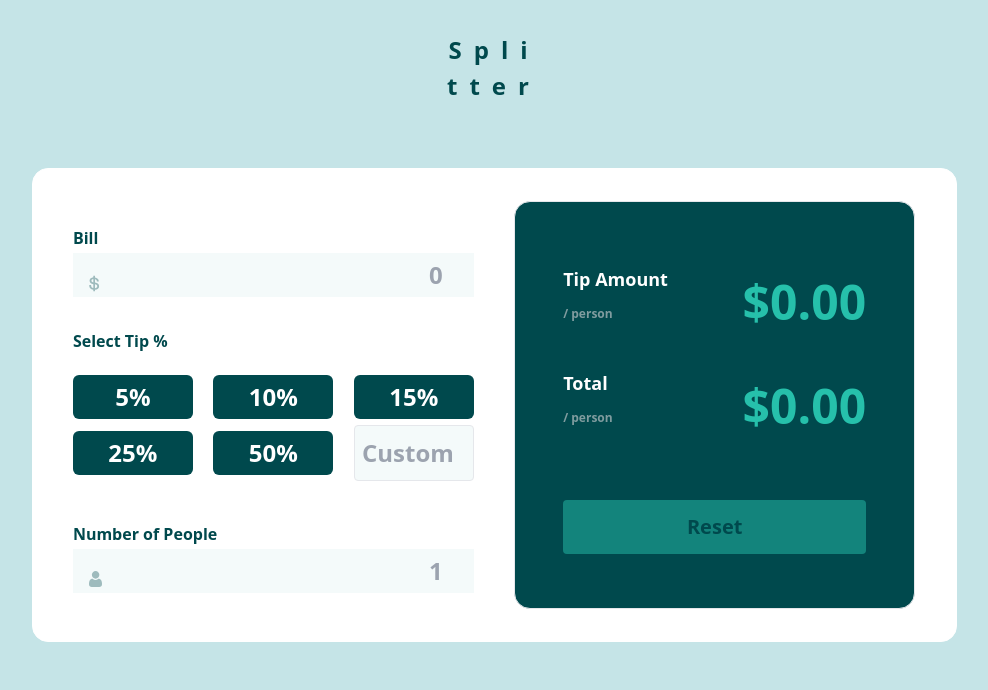
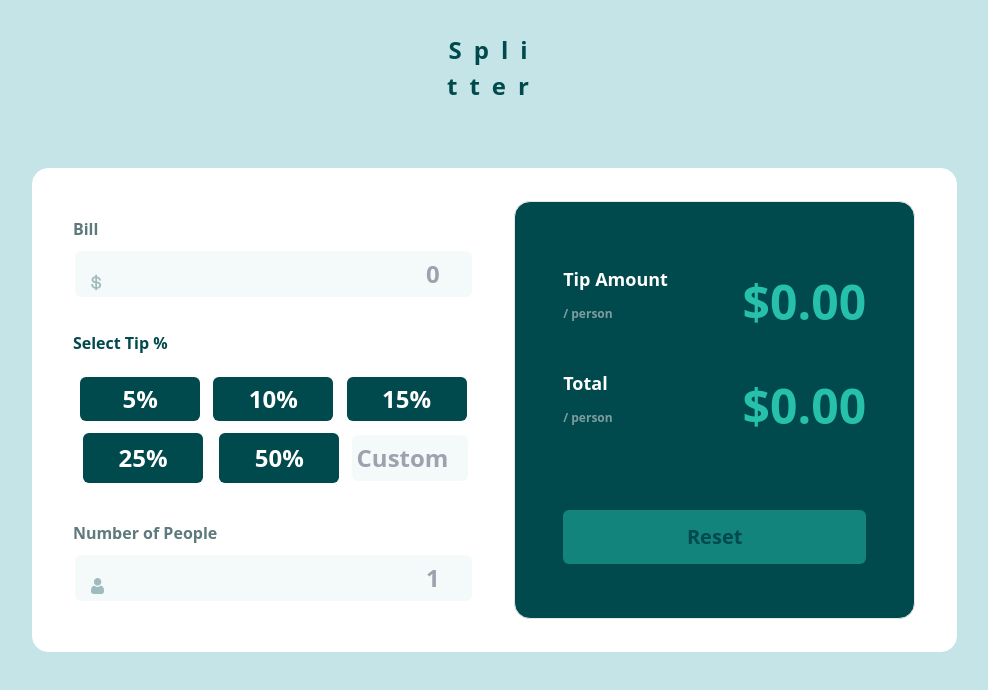
Before and after one commit to atinybeardedman/splitter, a Vue app: page / in a window 1280 px wide. Shown: the top 690 px of the page, without its empty margins (146-1134 px from the left). Built offline with nearby package versions, Linux system fonts and the light colour scheme.

Commit message:
feat: add error styling

```diff
--- a/src/App.vue
+++ b/src/App.vue
@@ -1,13 +1,13 @@
 <template>
   <main h="100vh" display="flex" bg="gray-cyan-200">
-    <section m="md:y-auto md:x-auto y-0" max-w="md:925px">
-      <h1 font="700 tracking-0.75rem" p="y-2rem md:b-4rem" text="center uppercase dark-cyan" class="title">
+    <section m="lg:y-auto lg:x-auto y-0" max-w="lg:925px">
+      <h1 font="700 tracking-0.75rem" p="y-2rem lg:b-4rem" text="center uppercase dark-cyan" class="title">
         Spli
         <br />tter
       </h1>
-      <div md="flex flex-row justify-evenly" bg="white" border="~ rounded-2xl white" p="1rem">
-        <tip-form m="md:1rem" min-w="md:375px" w="md:45/100 full"></tip-form>
-        <result-display m="md:1rem" min-w="md:375px" w="md:45/100 full"></result-display>
+      <div lg="flex flex-row justify-evenly" bg="white" border="~ rounded-2xl white" p="md:1rem 2rem">
+        <tip-form m="lg:1rem" min-w="lg:375px" w="lg:45/100 full"></tip-form>
+        <result-display m="lg:1rem" min-w="lg:375px" w="lg:45/100 full"></result-display>
       </div>
     </section>
   </main>
--- a/src/components/BaseButton.vue
+++ b/src/components/BaseButton.vue
@@ -1,5 +1,9 @@
 <template>
-    <button  @click="$emit('click', $event)">
+    <button
+        outline="none active:none hover:none focus:none focus-visible:black"
+        border="none rounded-md"
+        @click="$emit('click', $event)"
+    >
         <slot></slot>
     </button>
 </template>
--- a/src/components/BaseInput.vue
+++ b/src/components/BaseInput.vue
@@ -3,6 +3,9 @@
         w="full"
         bg="gray-cyan-100"
         text="right dark-cyan"
+        border="~ rounded-md 1px solid primary opacity-0"
+        outline="~ none"
+        cursor="pointer"
         py="1"
         :id="id"
         :placeholder="placeholder"
@@ -32,12 +35,19 @@ export default defineComponent({
         modelValue: {
             type: [String, Number],
             default: ''
+        },
+        validationFn: {
+            type: Function,
+            default: (val: string | number): string => ''
         }
     },
     methods: {
         updateInput(event: Event): void {
-            this.$emit('update:modelValue', (<HTMLInputElement>event.target).value);
-        }
-    }
+            const value = (<HTMLInputElement>event.target).value;
+            this.$emit('update:modelValue', value);
+            this.$emit('validation', this.validationFn(value));
+            }
+    },
+    emits: ['update:modelValue','validation']
 });
 </script>
--- a/src/components/FormField.vue
+++ b/src/components/FormField.vue
@@ -1,10 +1,15 @@
 <template>
     <div>
-        <div class="header">
-            <label :for="id" font="700" text="16px dark-cyan">{{ label }}</label>
-            <div class="error"></div>
+        <div v-if="label" class="header" flex="~ row" justify="between" text="16px" font="700" p="b-0.5rem">
+            <label :for="id"  text="gray-cyan-500">{{ label }}</label>
+            <div text="warning" class="error-label">{{error}}</div>
         </div>
-        <div class="input-wrapper" pos="relative">
+        <div
+            transition="~"
+            :class="['input-wrapper', {error}]"
+            border="~ rounded-md 2px solid primary opacity-0 focus-within:opacity-100 hover:opacity-100"
+            pos="relative"
+        >
             <base-icon pos="absolute top-1/2 left-1rem" transform="~ -translate-y-1/2">
                 <dollar-icon v-if="icon === 'dollar'"></dollar-icon>
                 <person-icon v-else-if="icon === 'person'"></person-icon>
@@ -41,6 +46,16 @@ export default defineComponent({
             type: String,
             default: ''
         },
+        error: {
+            type: String,
+            default: ''
+        }
     }
 });
 </script>
+
+<style>
+    .error.input-wrapper {
+        @apply border-warning border-opacity-100;
+    }
+</style>
--- a/src/components/ResultDisplay.vue
+++ b/src/components/ResultDisplay.vue
@@ -8,8 +8,7 @@
             :disabled="hasError"
             @click.prevent="resetStore"
             font="700"
-            border="~ 0px rounded"
-            outline="none active:none"
+            outline="focus-visible:white"
             my="1.5"
             py="3"
             w="full"
--- a/src/components/TipChoices.vue
+++ b/src/components/TipChoices.vue
@@ -1,7 +1,7 @@
 <template>
     <div>
         <div font="700" text="16px dark-cyan" p="b-1rem">Select Tip %</div>
-        <div flex="~ row wrap" justify="between">
+        <div flex="~ row wrap" justify="evenly">
             <toggle-button
                 v-for="(choice,index) in choices"
                 :key="index"
@@ -10,17 +10,17 @@
                 :selected-value="selectedPercent"
                 @click="selectedPercent = choice"
             >{{ choice }}%</toggle-button>
+            <form-field w="md:7.5rem 8.5rem"  py="1.5">
                 <base-input
                     v-model.number="customTip"
                     placeholder="Custom"
                     font="700"
                     text="placeholder-gray-cyan-500 right"
                     p="x-1"
-                b="~ rounded"
                     type="number"
                     id="custom"
-                w="md:7.5rem 9rem"
                 ></base-input>
+            </form-field>
         </div>
     </div>
 </template>
@@ -29,12 +29,14 @@
 import { defineComponent, PropType, Ref, ref, watchEffect } from 'vue';
 import ToggleButton from './ToggleButton.vue';
 import BaseInput from './BaseInput.vue';
+import FormField from './FormField.vue';
 import useStore from '../composition/useStore';
 export default defineComponent({
     name: 'TipChoices',
     components: {
         ToggleButton,
-        BaseInput
+        BaseInput,
+        FormField
     },
     props: {
         choices: {
--- a/src/components/TipForm.vue
+++ b/src/components/TipForm.vue
@@ -1,17 +1,34 @@
 <template>
     <section>
-        <form-field id="bill" label="Bill" p="y-1rem" icon="dollar">
-            <base-input v-model.number="totalBill" placeholder="0" type="number" id="bill" p="y-2 x-4" font="700"></base-input>
+        <form-field id="bill" label="Bill" p="y-1.25rem lg:y-1rem" icon="dollar">
+            <base-input
+                v-model.number="totalBill"
+                placeholder="0"
+                type="number"
+                id="bill"
+                p="y-2 x-4"
+                font="700"
+            ></base-input>
         </form-field>
-        <tip-choices py="1rem"></tip-choices>
-        <form-field p="y-1rem" id="num-split" label="Number of People" icon="person">
-            <base-input v-model.number="numSplit" placeholder="1" type="number" id="num-split" p="y-2 x-4" font="700"></base-input>
+        <tip-choices p="y-1.25rem lg:y-1rem"></tip-choices>
+        <form-field :error="validationErrors.split" p="y-1.25rem lg:y-1rem" id="num-split" label="Number of People" icon="person">
+            <base-input
+                v-model.number="numSplit"
+                min="1"
+                placeholder="1"
+                type="number"
+                id="num-split"
+                p="y-2 x-4"
+                font="700"
+                :validation-fn="splitValidation"
+                @validation="handleValidation($event, 'split')"
+            ></base-input>
         </form-field>
     </section>
 </template>
 
 <script lang="ts">
-import { computed, defineComponent, ref, watchEffect } from 'vue';
+import { computed, defineComponent, reactive } from 'vue';
 import useStore from '../composition/useStore';
 import BaseInput from "./BaseInput.vue";
 import FormField from "./FormField.vue";
@@ -25,10 +42,24 @@ export default defineComponent({
     },
     setup: () => {
         const { totalBill, numSplit } = useStore();
-
+        const validationErrors = reactive({
+            bill: '',
+            split: '',
+        });
+        const splitValidation = (val: number) => {
+            if(val <= 0){
+                return "Can't be zero"
+            }
+        };
+        const handleValidation = (val: string, fieldName: 'bill' | 'split') => {
+            validationErrors[fieldName] = val;
+        };
         return {
             totalBill,
-            numSplit
+            numSplit,
+            splitValidation,
+            handleValidation,
+            validationErrors
         }
     }
 });
--- a/src/components/ToggleButton.vue
+++ b/src/components/ToggleButton.vue
@@ -1,13 +1,11 @@
 <template>
     <base-button
         font="700"
-        border="~ 0px rounded-md"
-        outline="none active:none"
-        my="1.5"
+        m="1 sm:1.5"
         py="1"
-        w="md:7.5rem 9rem"
+        w="md:7.5rem 8.5rem"
         transition="colors"
-        sm="hover:bg-accent hover:text-dark-cyan"
+        md="hover:bg-accent hover:text-dark-cyan"
         :text="isToggled ? 'dark-cyan' : 'white'"
         :bg="isToggled ? 'primary' : 'dark-cyan'"
     >
--- a/windi.config.ts
+++ b/windi.config.ts
@@ -4,6 +4,7 @@ export default {
         colors: {
             primary: 'hsl(172, 67%, 45%)',
             accent: 'hsl(174, 53%, 78%)',
+            warning: 'hsl(17, 71%, 73%)',
             'dark-cyan': 'hsl(183, 100%, 15%)',
             'gray-cyan-500': 'hsl(186, 14%, 43%)',
             'gray-cyan-400': 'hsl(184, 14%, 56%)',
```
Lines whose indentation alone changed are shown as unchanged.
